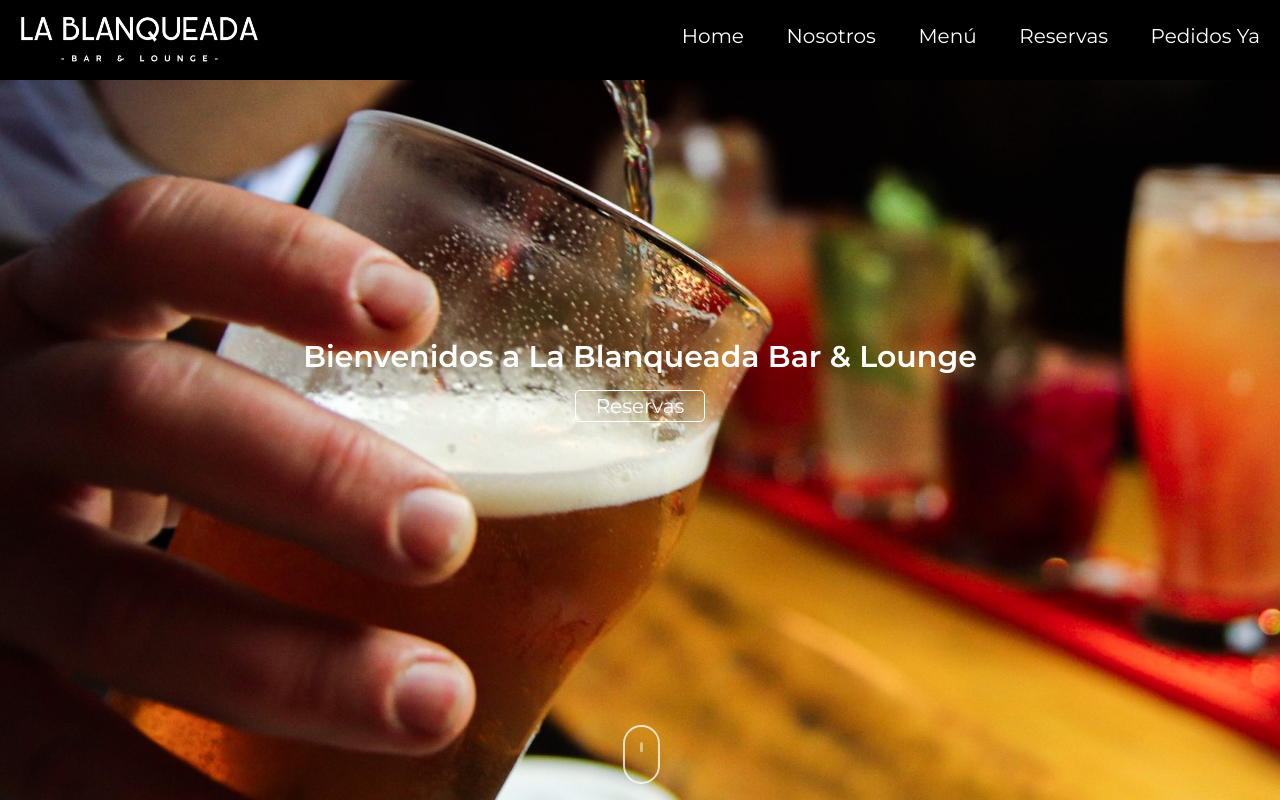
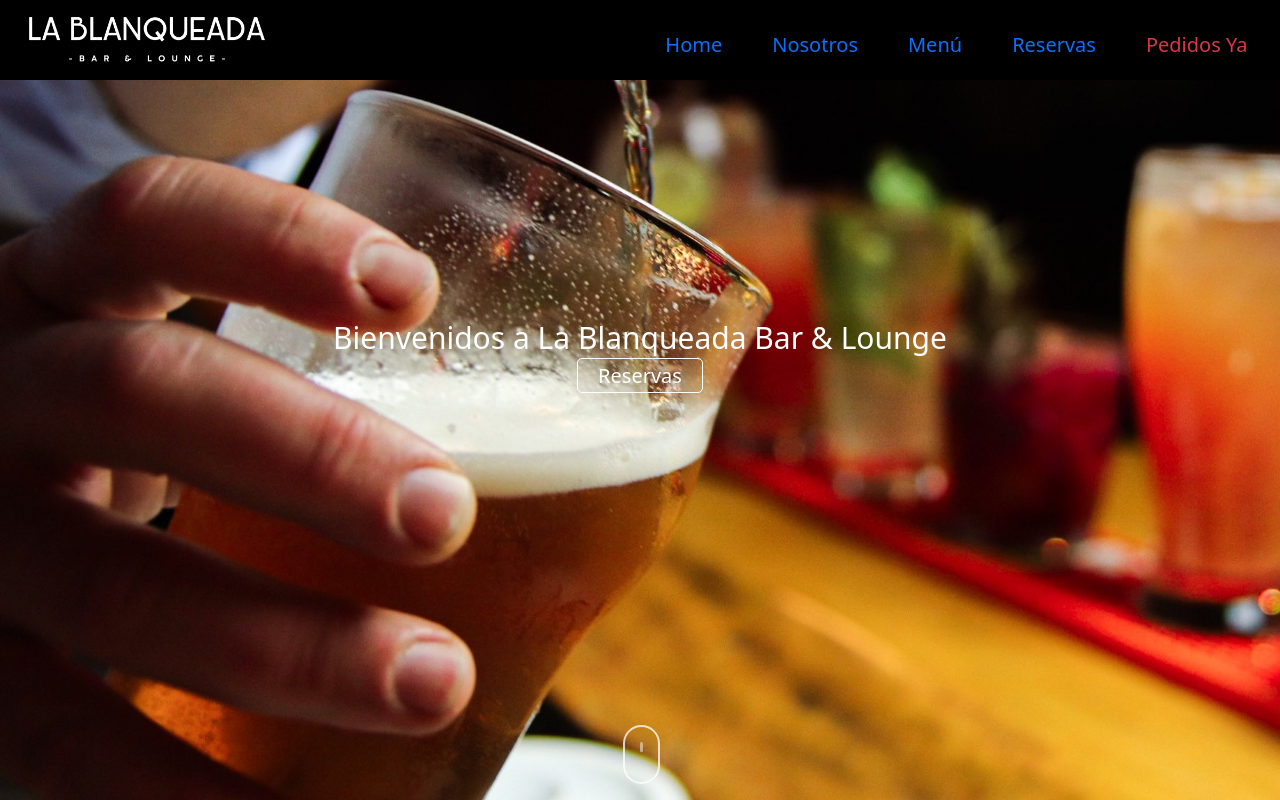
Before and after one commit to MFernandez0992/Coderhouse-Web-Developer, a plain HTML site: page 02 - Desafio entregable/index.html in a window 1280 px wide. Shown: the top 800 px of the page. Drawn offline with nearby package versions, Linux system fonts and the light colour scheme; a web font is replaced by a local one.

Commit message:
Se agrega Bootstrap

```diff
--- a/02 - Desafio entregable/index.html
+++ b/02 - Desafio entregable/index.html
@@ -11,22 +11,41 @@
     <link rel="preconnect" href="https://fonts.googleapis.com">
     <link rel="preconnect" href="https://fonts.gstatic.com" crossorigin>
     <link href="https://fonts.googleapis.com/css2?family=Sansita+Swashed:wght@300;400;700&display=swap" rel="stylesheet">
+    <link href="https://cdn.jsdelivr.net/npm/bootstrap@5.1.3/dist/css/bootstrap.min.css" rel="stylesheet" integrity="sha384-1BmE4kWBq78iYhFldvKuhfTAU6auU8tT94WrHftjDbrCEXSU1oBoqyl2QvZ6jIW3" crossorigin="anonymous">
     <title>La Blanqueada Bar & Lounge</title>
 </head>
 <body>
 
-    <div class="grid-container">
+    <div class="grid-container bg-dark">
         <section id="portada">
-            <nav>
-                <img src="img/La Blanqueada - Logotipo Final Positivo.png" class="logo" alt="Logotipo La Blanqueada Bar">
-                <ul class="navegacion">
-                    <li><a href="index.html">Home</a></li>
-                    <li><a href="#nosotros">Nosotros</a></li>
-                    <li><a href="#menu">Menú</a></li>
-                    <li><a href="#reservas">Reservas</a></li>
-                    <li><a href="http://pedidosya.com.uy/restaurantes/montevideo/la-blanqueada-bar-lounge-menu/">Pedidos Ya</a></li>
-                </ul>
-            </nav>
+
+            <nav class="navbar navbar-expand-lg justify-content-center">
+                <div class="container-fluid">
+                  <a class="navbar-brand" href="index.html"><img src="img/La Blanqueada - Logotipo Final Positivo.png" class="logo" alt="Logotipo La Blanqueada Bar"></a>
+                  <button class="navbar-toggler" type="button" data-bs-toggle="collapse" data-bs-target="#navbarSupportedContent" aria-controls="navbarSupportedContent" aria-expanded="false" aria-label="Toggle navigation">
+                    <span class="navbar-toggler-icon"></span>
+                  </button>
+                  <div class="justify-content-end" id="navbarSupportedContent">
+                    <ul class="navbar-nav me-auto mb-2 mb-lg-0">
+                      <li class="nav-item">
+                        <a class="nav-link active" aria-current="page" href="index.html">Home</a>
+                      </li>
+                      <li class="nav-item">
+                        <a class="nav-link" href="#nosotros">Nosotros</a>
+                      </li>
+                      <li class="nav-item">
+                        <a class="nav-link" href="#menu">Menú</a>
+                      </li>
+                      <li class="nav-item">
+                        <a class="nav-link" href="#reservas">Reservas</a>
+                      </li>
+                      <li class="nav-item">
+                          <a class="nav-link link-danger" href="http://pedidosya.com.uy/restaurantes/montevideo/la-blanqueada-bar-lounge-menu/">Pedidos Ya</a>
+                      </li>
+                  </div>
+                </div>
+              </nav>
+
 
             <div class="slider">
                 <h1>Bienvenidos a La Blanqueada Bar & Lounge</h1>
@@ -130,5 +149,6 @@
 
     </div>
 
+    <script src="https://cdn.jsdelivr.net/npm/bootstrap@5.1.3/dist/js/bootstrap.bundle.min.js" integrity="sha384-ka7Sk0Gln4gmtz2MlQnikT1wXgYsOg+OMhuP+IlRH9sENBO0LRn5q+8nbTov4+1p" crossorigin="anonymous"></script>
 </body>
 </html>
```
